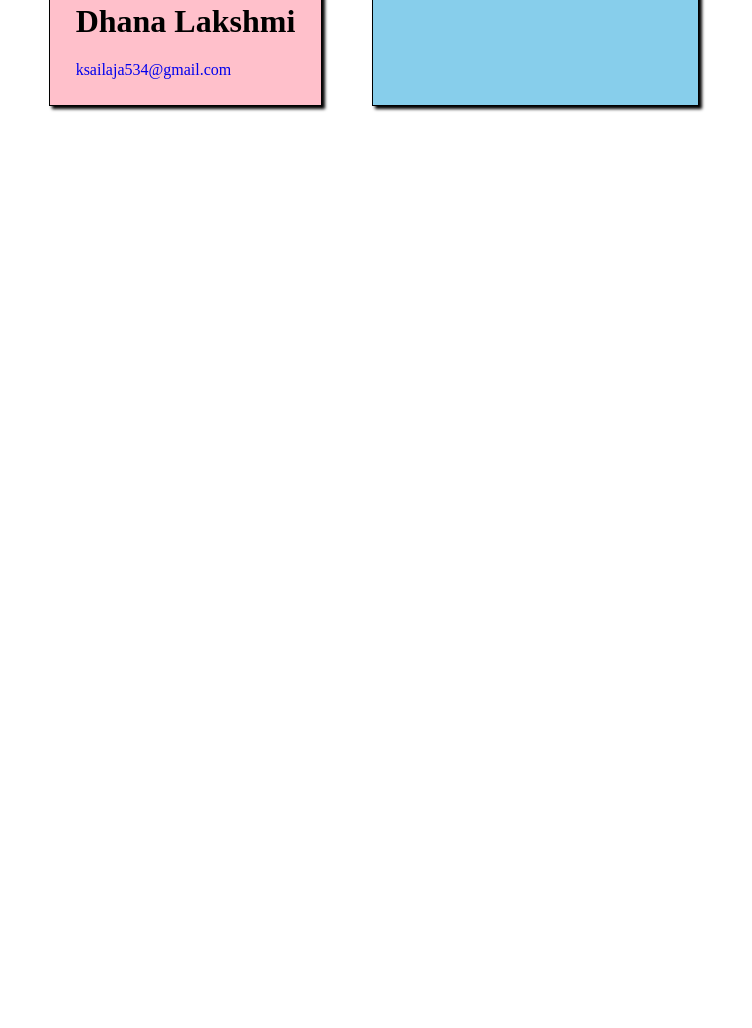
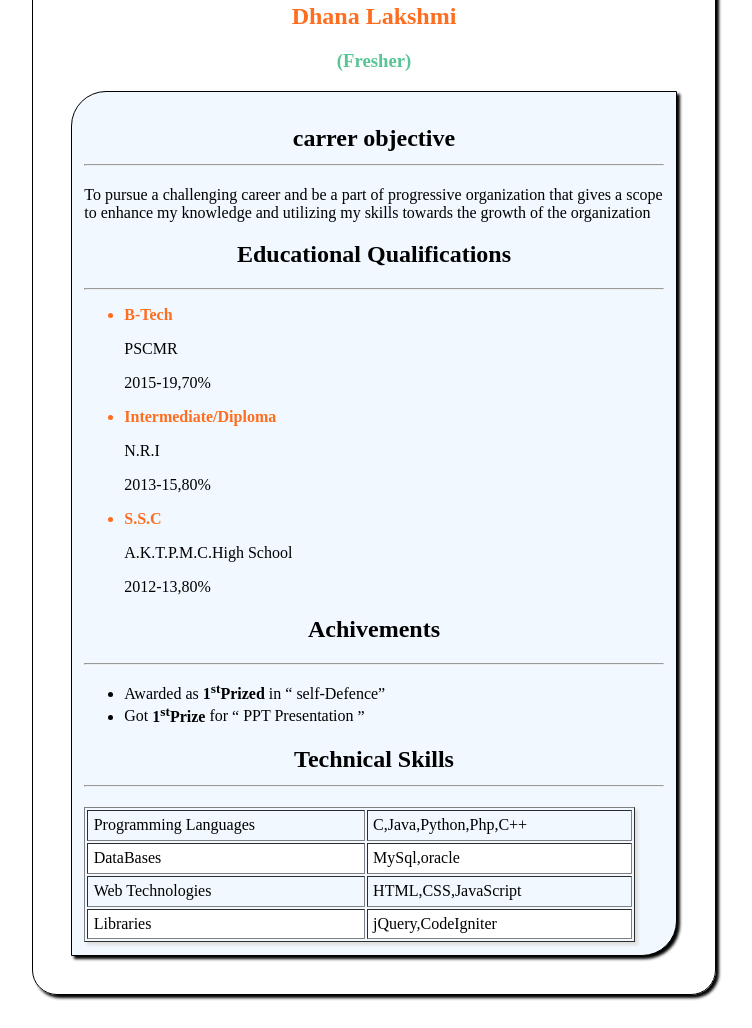
Before and after one commit to dhana534/inspire, a plain HTML site: page index.html in a window 1280 px wide. Shown: the part 278-1306 px from the top of the page, without its empty margins (266-1018 px from the left). Before the commit the page ends 800 px from the top, so only its background shows below. Drawn offline with Linux system fonts and the light colour scheme.

Commit message:
third commit

```diff
--- a/data.json
+++ b/data.json
@@ -4,15 +4,18 @@
     "email":"ksailaja534@gmail.com",
     "mobile":"+91-9876543210"
   },
-  "education":[
+  "career":{
+    "info":"To pursue a challenging career and be a part of progressive organization that gives a scope to enhance my knowledge and utilizing my skills towards the growth of the organization"
+  },
+  "educations":[
     {
       "degree":"B-Tech",
       "institute":"PSCMR",
       "data":["2015-19","70%"]
     },
     {
-    "degree":"Intermediate",
-    "institute":"N.R.I",
+    "degree":"Intermediate/Diploma",
+      "institute":"N.R.I",
     "data":["2013-15","80%"]
   },
   {
@@ -20,5 +23,31 @@
   "institute":"A.K.T.P.M.C.High School",
   "data":["2012-13","80%"]
 }
+],
+"achivements":[
+  {
+    "name":"Awarded as <b>1<sup>st</sup>Prized</b> in <q> self-Defence</q>"
+  },
+  {
+    "name":"Got <strong>1<sup>st</sup>Prize</strong> for <q> PPT Presentation </q>"
+  }
+],
+"skills":[
+  {
+    "name":"Programming Languages",
+    "data":["C","Java","Python","Php","C++"]
+  },
+  {
+    "name":"DataBases",
+    "data":["MySql","oracle"]
+  },
+  {
+    "name":"Web Technologies",
+    "data":["HTML","CSS","JavaScript"]
+  },
+{
+  "name":"Libraries",
+  "data":["jQuery","CodeIgniter"]
+}
 ]
 }
--- a/index.html
+++ b/index.html
@@ -12,9 +12,9 @@
 <!-- personal info -->
 <div class="child1">
   <img src="images/image.png"alt="profile">
-<h1>Dhana Lakshmi</h1>
-  <a href="mailto:ksailaja534@gmail.com">ksailaja534@gmail.com</a>
-</div>
+  <h2 style="color:#ff6d1f">Dhana Lakshmi</h2>
+  <h3 style="color:#59C596">(Fresher)</h3>
+
 <!--content info-->
 <div class="child2" id="child2">
 </div>
--- a/main.js
+++ b/main.js
@@ -12,24 +12,83 @@ function loadJson(file,callback)
   }
 loadJson("data.json",function(text){
   let data=JSON.parse(text);
-  console.log(data);
- fun_education(data.education);
+  // console.log(data
+fun_carrer(data.career);
+ fun_education(data.educations);
+ fun_achivements(data.achivements);
+ fun_skills(data.skills);
   });
   var div2=document.getElementById("child2");
+  function fun_carrer(carr){
+    var heading1=document.createElement("h2");
+    heading1.textContent="carrer objective";
+
+    var hr=document.createElement("hr");
+  heading1.appendChild(hr);
+
+    div2.appendChild(heading1);
+    var p=document.createElement("p");
+    p.textContent=carr.info;
+    div2.appendChild(p);
+    // var horz=document.createElement("hr");
+    // heading1.appendChild(horz);
+  }
+
 function fun_education(edu){
   var h1=document.createElement("h2")
   h1.textContent="Educational Qualifications";
   div2.appendChild(h1);
+
 var hr=document.createElement("hr");
 div2.appendChild(hr);
 var list=document.createElement("ul");
   div2.appendChild(list);
 
-  for(var i=0;i<edu.length;i++)
-  {
-    var listIteam=document.createElement("li");
-    listIteam.textContent=edu[i].degree;
-    list.appendChild(listIteam);
-
+  for(var i=0;i<edu.length;i++){
+    var listItem=document.createElement("li");
+    listItem.textContent=edu[i].degree;
+    listItem.style.fontWeight="550";
+    listItem.style.color="#ff6d1f";
+    list.appendChild(listItem);
+    var listItem=document.createElement("p");
+    listItem.textContent=edu[i].institute;
+    list.appendChild(listItem);
+    var listItem=document.createElement("p");
+    listItem.textContent=edu[i].data;
+    list.appendChild(listItem);
   }
 }
+function fun_achivements(achive)
+{
+var h1=document.createElement("h2")
+h1.textContent="Achivements";
+div2.appendChild(h1);
+
+var hr=document.createElement("hr");
+div2.appendChild(hr);
+
+var ul=document.createElement("ul");
+  div2.appendChild(ul);
+
+
+    for(var i=0;i<achive.length;i++){
+      var listItem3=document.createElement("li");
+      listItem3.innerHTML=achive[i].name;
+      ul.appendChild(listItem3);
+}
+}
+function fun_skills(tech){
+  var heading3=document.createElement("h2");
+  heading3.textContent="Technical Skills";
+  div2.appendChild(heading3);
+    var hr=document.createElement("hr");
+  heading3.appendChild(hr);
+var tr="";
+var table=document.createElement("table");
+div2.appendChild(table);
+for(i=0;i<tech.length;i++){
+  tr+="<tr><td>"+tech[i].name+"</td><td>"+tech[i].data+"</td></tr>";
+  }
+    table.innerHTML=tr;
+    table.border="1";
+}
--- a/styles/style.css
+++ b/styles/style.css
@@ -1,3 +1,15 @@
+table{
+  width:95%;
+  box-shadow:3px 3px 3px #ddd;
+}
+td{
+  padding:1%;
+}
+tr:nth-child(even){
+  background:#fff;
+}
+
+
 a{
   text-decoration:none;
 }
@@ -8,32 +20,35 @@ a{
   justify-content:center;
 }
 .child1{
-  max-width:30%;
+  max-width:50%;
   border:1px solid #000;
-  border radius:15px;
+  border-radius:25px;
   box-shadow:3px 3px 3px #000;
   padding:2%;
   margin:2%;
-  background-color: pink;
+  /* background-color: pink; */
 }
 .child2{
-  max-width:70%;
+  max-width:100%;
   border:1px solid #000;
-  border radius:15px;
+  border-radius:35px 0px 35px 0px;
   box-shadow:3px 3px 3px #000;
   padding:2%;
   margin:2%;
-  background-color:skyblue;
+  background-color:#f1f8ff;
 }
 img{
   display:block;
   margin-left:auto;
   margin-right:auto;
+  border:1px solid #ddd;
+  border-radius:50%;
 }
 h1{
   text-align:center;
 }
-h2
+h2,
+h3
 {
   text-align:center;
 }
```
